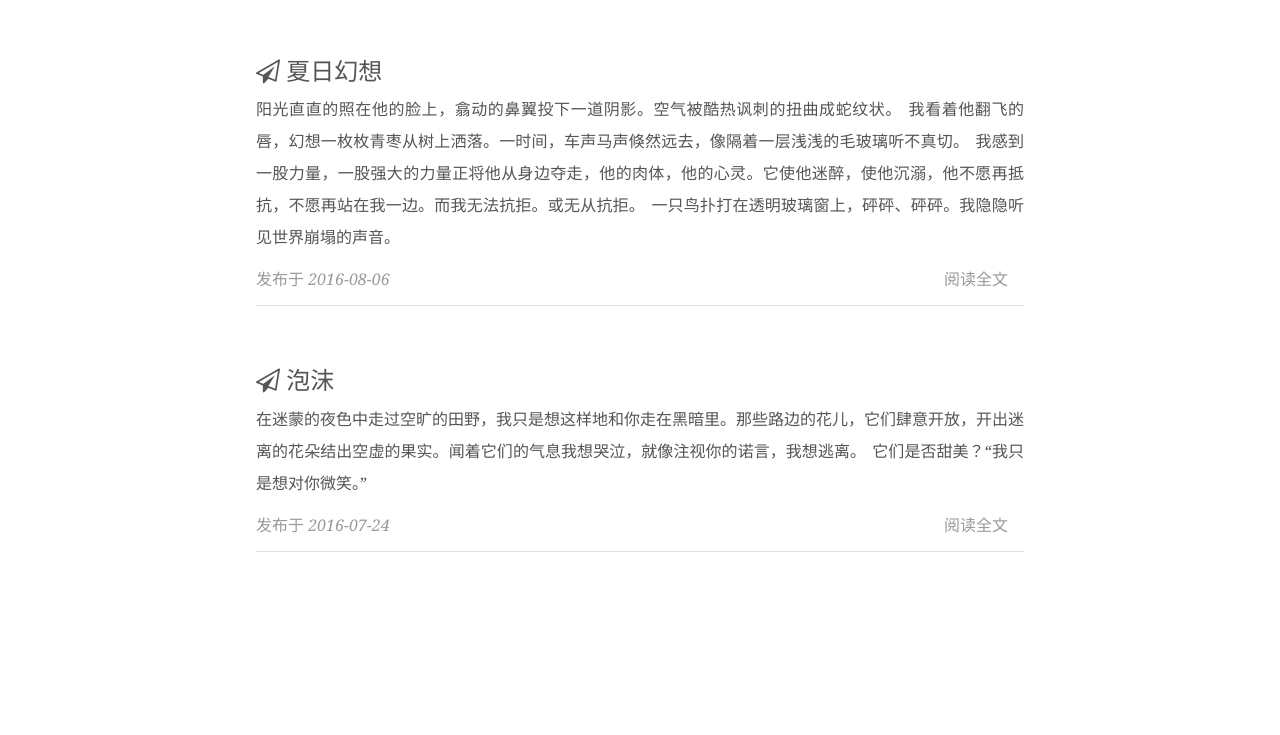
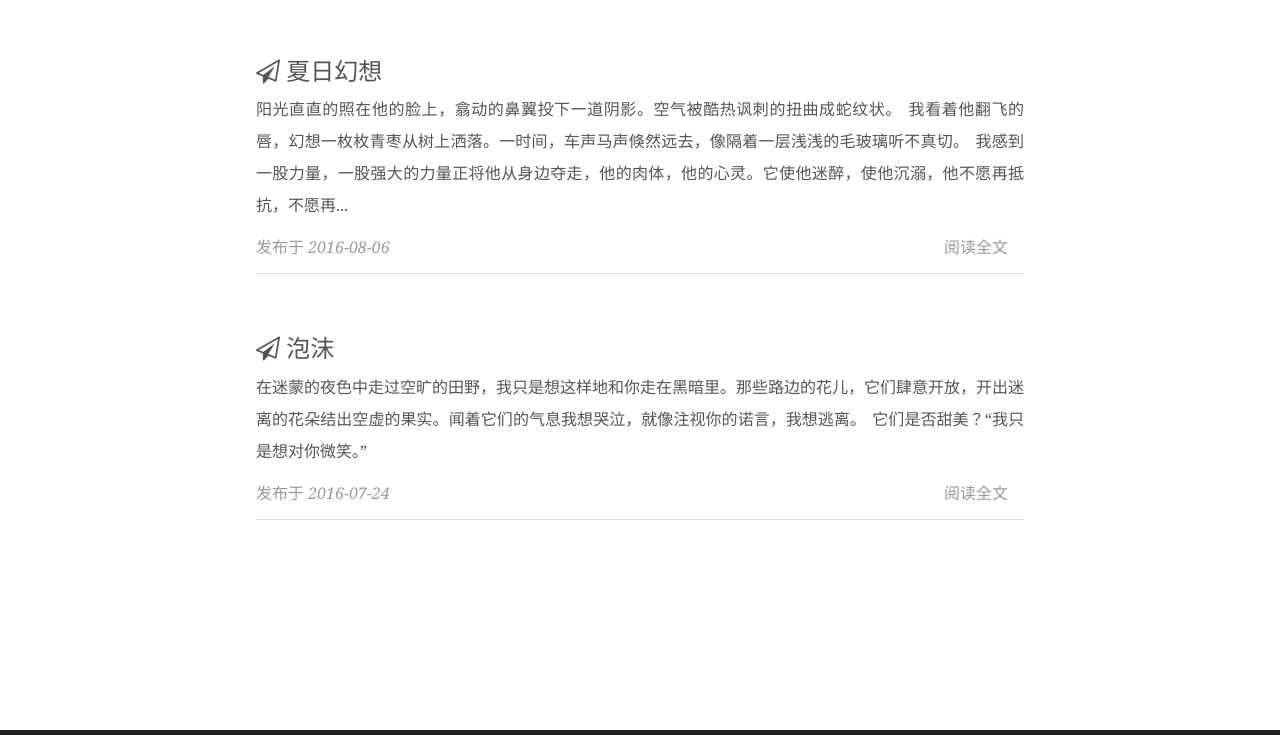
Before and after one commit to Asalea/Asalea.github.io, a plain HTML site: page index.html in a window 1280 px wide. Shown: the part 1287-2022 px from the top of the page. Drawn offline with Linux system fonts and the light colour scheme; no server answers; a script that the page names is missing.

Commit message:
Site updated: 2019-05-17 23:46:05

```diff
--- a/index.html
+++ b/index.html
@@ -416,9 +416,7 @@
 
 						阳光直直的照在他的脸上，翕动的鼻翼投下一道阴影。空气被酷热讽刺的扭曲成蛇纹状。
 我看着他翻飞的唇，幻想一枚枚青枣从树上洒落。一时间，车声马声倏然远去，像隔着一层浅浅的毛玻璃听不真切。
-我感到一股力量，一股强大的力量正将他从身边夺走，他的肉体，他的心灵。它使他迷醉，使他沉溺，他不愿再抵抗，不愿再站在我一边。而我无法抗拒。或无从抗拒。
-一只鸟扑打在透明玻璃窗上，砰砰、砰砰。我隐隐听见世界崩塌的声音。
-
+我感到一股力量，一股强大的力量正将他从身边夺走，他的肉体，他的心灵。它使他迷醉，使他沉溺，他不愿再抵抗，不愿再...
 
 				</div>
 
--- a/searchVersion.txt
+++ b/searchVersion.txt
@@ -1 +1 @@
-1558107629894
+1558107957566
```
Also changed, not shown: 1 other file.
